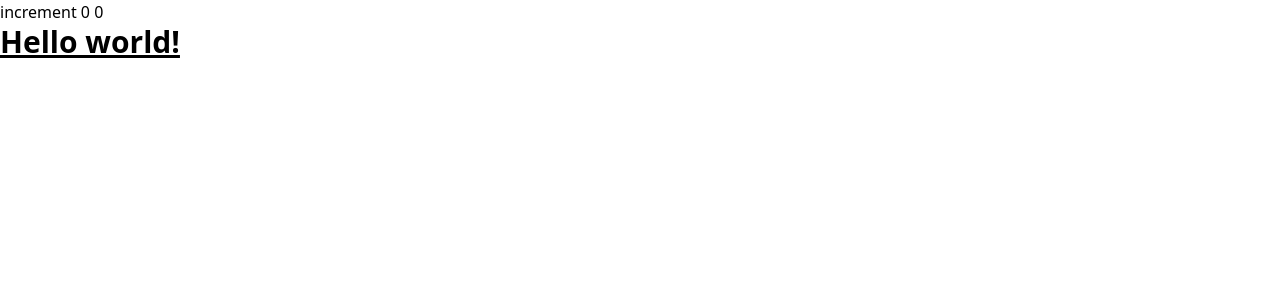
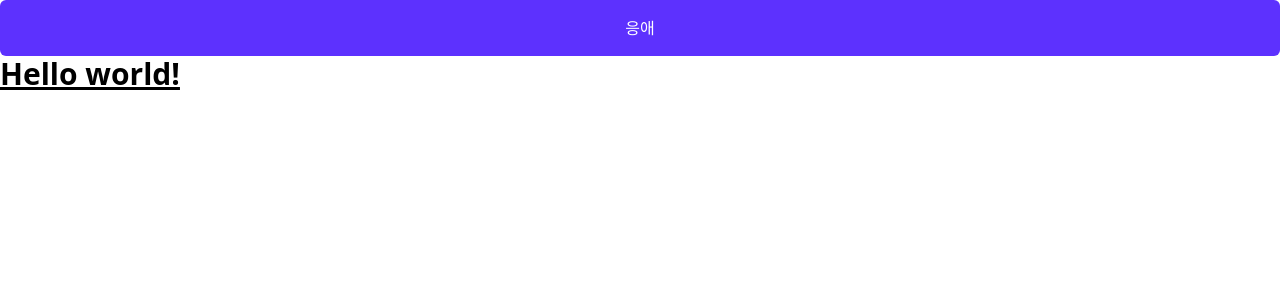
Before and after one commit to bsideproject/three-pick_front, a Nuxt app: page / in a window 1280 px wide. Shown: the top 300 px of the page. Built offline with nearby package versions, Linux system fonts and the light colour scheme.

Commit message:
feat: 기본 버튼 컴포넌트 추가 (#1)
- tailwind 적용하여 basicbutton 생성
- BasicButton에 disabled 스타일 추가

```diff
--- a/app.vue
+++ b/app.vue
@@ -1,14 +1,8 @@
-<script setup lang="ts">
-import {useCounterStore} from './stores/CountStore';
-
-const store = useCounterStore();
-</script>
+<script setup lang="ts"></script>
 
 <template>
     <div>
-        <input type="button" value="increment" @click="store.increment()" />
-        {{ store.count }}
-        {{ store.doubleCount }}
+        <basic-button>응애</basic-button>
         <h1 class="text-3xl font-bold underline">Hello world!</h1>
     </div>
 </template>
--- /dev/null
+++ b/components/BasicButton.vue
@@ -0,0 +1,9 @@
+<script setup lang="ts"></script>
+
+<template>
+    <button
+        class="bg-primary-color text-white p-1 h-48 rounded w-full disabled:bg-gray"
+    >
+        <slot />
+    </button>
+</template>
--- a/tailwind.config.js
+++ b/tailwind.config.js
@@ -9,6 +9,24 @@ module.exports = {
         './app.vue',
     ],
     theme: {
+        colors: {
+            'primary-color': '#5D31FE',
+            'white': '#ffffff',
+            'gray': '#969696',
+        },
+        spacing: {
+            1: '16px',
+            // 1: '8px',
+            // 2: '12px',
+            // 3: '16px',
+            // 4: '24px',
+            // 5: '32px',
+            // 6: '48px',
+        },
+        borderRadius: {
+            none: '0',
+            DEFAULT: '6px',
+        },
         extend: {},
     },
     plugins: [],
```
Also changed, not shown: .eslintrc.cjs.
